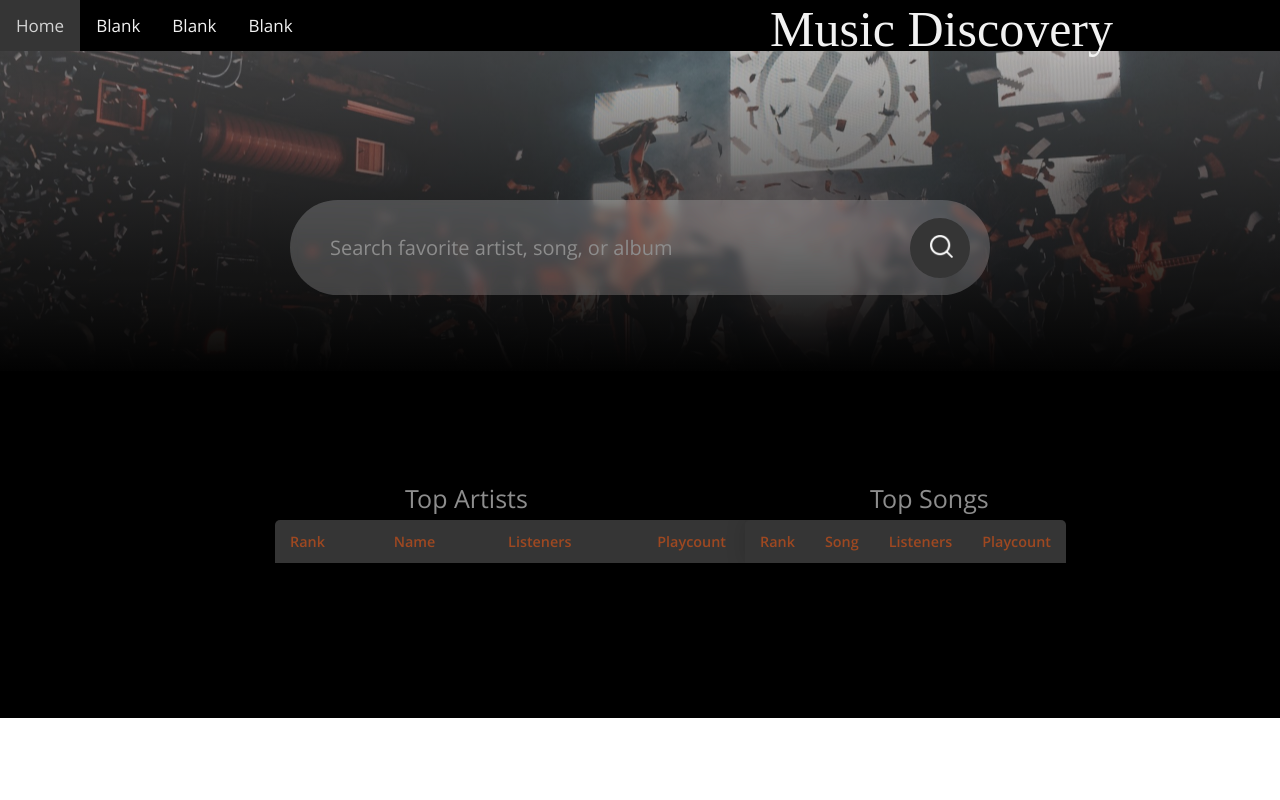
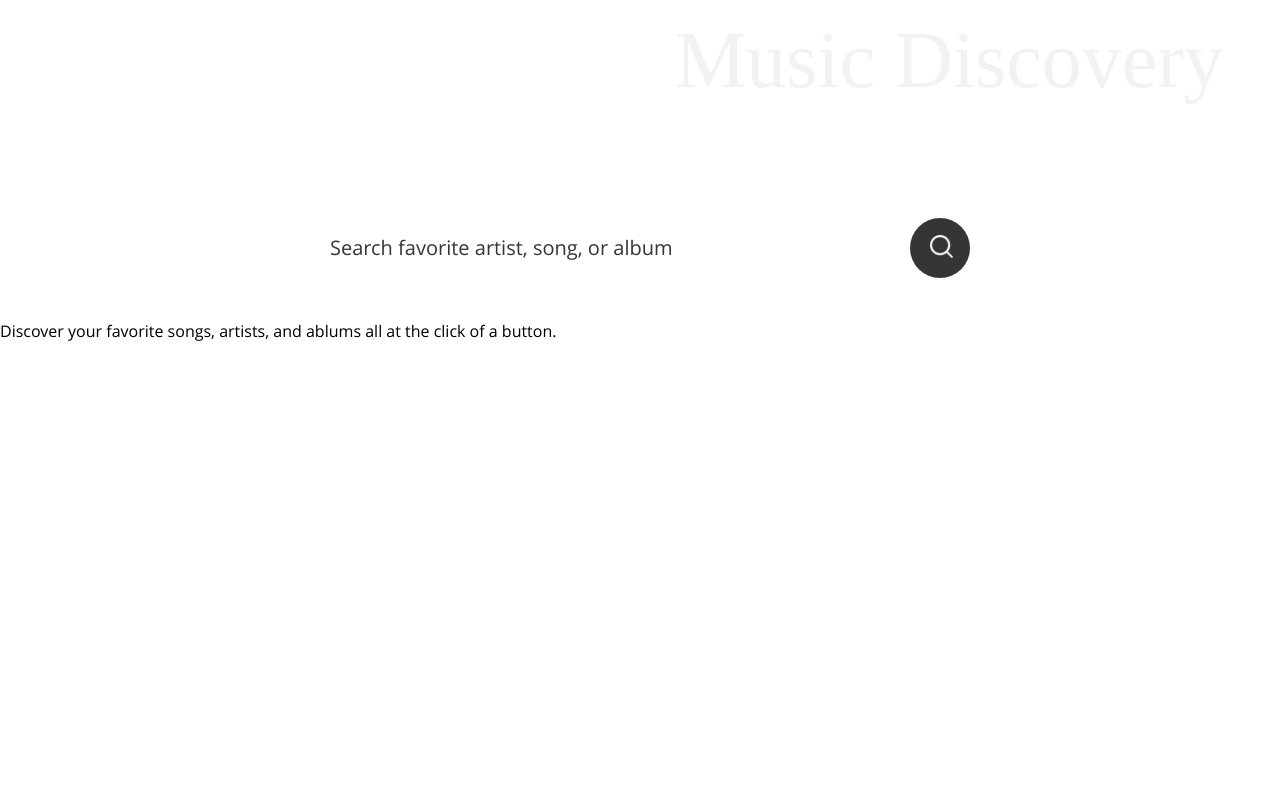
Before and after one commit to jamesreick/CIproject, a PHP site: page /njtest/page.php in a window 1280 px wide. Run offline with PHP 8.4, Linux system fonts and the light colour scheme; data that the repository does not hold is empty; some web fonts are replaced.

Commit message:
Edited layout/Added Chart Page

```diff
--- a/css/styles.css
+++ b/css/styles.css
@@ -41,20 +41,17 @@
 
 .element{
     font-family: 'PregnancyJourneyRegular-lgR7D';
-    padding: 0px;
-    font-size: 50px;
+    padding: 5px;
+    font-size: 80px;
+    margin-top: 10px;
+    margin-right: 20px;
     position: absolute;
 }
 #element-1{
     color: #f2f2f2;
-    margin-left: 770px;
-    z-index: 1;
+    margin-left: 670px;
+    z-index: 2;
 }
-#element-2{
-     color:#8d8d8d49;
-     margin-left: 780px;
-     margin-top: 8px;
-     z-index:2; }
 
 .topnav {
     background-color:rgb(0, 0, 0);
@@ -72,9 +69,9 @@
   }
 
 
+
 .topnav a:hover {
-    background-color:#d3d3d3;
-    color: black;
+    background:#ff7c4094;
   }
 
 
@@ -82,17 +79,6 @@
     background-color: #353535;
     color: #d3d3d3;
   }
-
-.layout{
-    background-image:
-    linear-gradient(
-      rgba(116, 116, 116, 0.45),
-      rgb(0, 0, 0)
-    ), url("images/Venue-safety-scaled-1.jpg");
-    box-shadow: inset 0 0 0 1000px rgba(94, 94, 94, 0.027);
-    background-position: 25% 75%;
-    background-size: cover;
-}
 
 .container{
     width: 100%;
@@ -126,12 +112,12 @@
     outline: none;
     padding: 24px 20px;
     font-size: 20px;
-    color: #8d8d8d;
+    color: #f759108a;
 
 }
 
 ::placeholder{
-    color:#8d8d8d;
+    color:#353535;
 }
 
 .search-bar button img{
@@ -146,118 +132,164 @@
     cursor: pointer;
 }
 
-.bottomLayout{
-        background-image: linear-gradient(rgb(0, 0, 0),
-        rgb(0, 0, 0));
-        padding-bottom: 150px;
+#gradient-canvas {
+    width:100%;
+    height: 70vh;
+    position: absolute;
+    top: 0;
+    left: 0;
+    z-index: 0;
+
+    clip-path: polygon(0 0, 100% 0, 100% 60%, 0% 100%);
+    --gradient-color-1: #043D5D;
+    --gradient-color-2: #032E46;
+    --gradient-color-3: #23B684;
+    --gradient-color-4: #0F595E;
+  }
+
+
+/*https://codepen.io/alvarotrigo/pen/xxYGELY*/
+@import url('https://fonts.googleapis.com/css?family=Varela+Round');
+html, body {
+    overflow-x: hidden;
+    height: 100%;
+}
+body {
+    background: #fff;
+    padding: 0;
+    margin: 0;
+    font-family: 'Varela Round', sans-serif;
+}
+.header {
+    display: block;
+    margin: 0 auto;
+    width: 100%;
+    max-width: 100%;
+    box-shadow: none;
+    position: fixed;
+    height: 60px!important;
+    overflow: hidden;
+    z-index: 10;
+}
+.main {
+    margin: 0 auto;
+    display: block;
+    height: 100%;
+    margin-top: 60px;
+}
+.mainInner{
+    display: table;
+    height: 100%;
+    width: 100%;
+    text-align: center;
+}
+.mainInner div{
+    display:table-cell;
+    vertical-align: middle;
+    font-size: 3em;
+    font-weight: bold;
+    letter-spacing: 1.25px;
+}
+#sidebarMenu {
+    z-index: 1;
+    height: 100%;
+    position: fixed;
+    left: 0;
+    width: 250px;
+    margin-top: 60px;
+    transform: translateX(-250px);
+    transition: transform 250ms ease-in-out;
+}
+.sidebarMenuInner{
+    margin:0;
+    padding:0;
+    border-top: 1px solid rgba(255, 255, 255, 0.10);
+}
+.sidebarMenuInner li{
+    list-style: none;
+    color: #fff;
+    text-transform: uppercase;
+    font-weight: bold;
+    padding: 20px;
+    cursor: pointer;
+    border-bottom: 1px solid rgba(255, 255, 255, 0.10);
+}
+.sidebarMenuInner li span{
+    display: block;
+    font-size: 14px;
+    color: rgba(255, 255, 255, 0.50);
+}
+.sidebarMenuInner li a{
+    color: #fff;
+    text-transform: uppercase;
+    font-weight: bold;
+    cursor: pointer;
+    text-decoration: none;
+}
+input[type="checkbox"]:checked ~ #sidebarMenu {
+    transform: translateX(0);
 }
 
-
-.content-table{
-    border-collapse: collapse;
-    font-size: 0.9em;
-    min-width: 525px;
-    margin-left: 275px;
-    border-radius: 5px 5px 0 0;
-    overflow: hidden;
-    box-shadow: 0 0 20px rgba(0, 0, 0, 0.15);
-    padding: 5px;
-    clear: none;
+input[type=checkbox] {
+    transition: all 0.3s;
+    box-sizing: border-box;
+    display: none;
 }
-
-.content-table thead tr{
-    background-color: #353535;
-    color: #f759108a;
-    text-align: left;
+.sidebarIconToggle {
+    transition: all 0.3s;
+    box-sizing: border-box;
+    cursor: pointer;
+    position: absolute;
+    z-index: 99;
+    height: 100%;
+    width: 100%;
+    top: 22px;
+    left: 15px;
+    height: 22px;
+    width: 22px;
 }
-
-.content-table th, .content-table td{
-    padding: 12px 15px;
+.spinner {
+    transition: all 0.3s;
+    box-sizing: border-box;
+    position: absolute;
+    height: 3px;
+    width: 100%;
+    background-color: #fff;
 }
-
-
-.content-table tbody tr{
-    color: #8d8d8d;
-    background-color: #1f1f1f;
+.horizontal {
+    transition: all 0.3s;
+    box-sizing: border-box;
+    position: relative;
+    float: left;
+    margin-top: 3px;
 }
-
-
-
-h1{
-    font-size: 25px;
-    font-weight: 5;
-    margin-top: 100px;
-    margin-left: 400px;
-    clear: both;
-    color: #8d8d8d;
-    padding: 5px;
+.diagonal.part-1 {
+    position: relative;
+    transition: all 0.3s;
+    box-sizing: border-box;
+    float: left;
 }
-
-.content-table a{
-    color: rgb(95, 95, 95);
-    text-decoration: none;
+.diagonal.part-2 {
+    transition: all 0.3s;
+    box-sizing: border-box;
+    position: relative;
+    float: left;
+    margin-top: 3px;
 }
-
-.content-table-2{
-    border-collapse: collapse;
-    font-size: 0.9em;
-    margin-left: 100px;
-    min-width: 300px;
-    border-radius: 5px 5px 0 0;
-    overflow: hidden;
-    box-shadow: 0 0 20px rgba(0, 0, 0, 0.15);
-    padding: 5px;
-    clear: none;
-
+input[type=checkbox]:checked ~ .sidebarIconToggle > .horizontal {
+    transition: all 0.3s;
+    box-sizing: border-box;
+    opacity: 0;
 }
-
-.content-table-2 thead tr{
-    background-color: #353535;
-    color: #f759108a;
-    text-align: left;
-    font-weight: bold;
+input[type=checkbox]:checked ~ .sidebarIconToggle > .diagonal.part-1 {
+    transition: all 0.3s;
+    box-sizing: border-box;
+    transform: rotate(135deg);
+    margin-top: 8px;
 }
-
-.content-table-2 th, .content-table-2 td{
-    padding: 12px 15px;
+input[type=checkbox]:checked ~ .sidebarIconToggle > .diagonal.part-2 {
+    transition: all 0.3s;
+    box-sizing: border-box;
+    transform: rotate(-135deg);
+    margin-top: -9px;
 }
-
-
-.content-table-2 tbody tr{
-    color: #8d8d8d;
-    background-color: #1f1f1f;
-}
-
-
-h2{
-    font-size: 25px;
-    font-weight: 5;
-    margin-top: 100px;
-    margin-left: 220px;
-    clear: both;
-    color: #8d8d8d;
-    padding: 5px;
-}
-
-.content-table-2 a{
-    color: rgb(95, 95, 95);
-    text-decoration: none;
-}
-
-.row {
-    margin-left:-5px;
-    margin-right:-5px;
-  }
-
-.column {
-    float: left;
-    width: 50%;
-    padding: 5px;
-  }
-
-  /* Clearfix (clear floats) */
-.row::after {
-    content: "";
-    clear: both;
-    display: table;
-  }
--- a/page.php
+++ b/page.php
@@ -30,104 +30,48 @@
 <!DOCTYPE html>
 <html>
     <head>
-      <meta name= "viewport" content="width=device-width, initial-scale=1.0">
-      <meta charset="utf-8">
-      <link href="https://font.goggleapis.com/css?fmaily=Work+Sans:300">
-      <link rel="stylesheet" href="css/styles.css">
+        <meta name="viewport" content="width=device-width, initial-scale=1.0" />
+        <meta charset="utf-8" />
+        <link href="https://font.goggleapis.com/css?fmaily=Work+Sans:300" />
+        <link rel="stylesheet" href="css/styles.css" href="css/stylesChart.css" />
     </head>
     <title>Music Discovery</title>
     <body>
-      <div class="topnav">
-         <a class="active" href="#home">Home</a>
-         <a href="#news">Blank</a>
-         <a href="#contact">Blank</a>
-         <a href="#about">Blank</a>
-         <div id= element-1 class = element>Music Discovery</div>
+        <div id="element-1" class="element">Music Discovery</div>
+        <div class="header"></div>
+        <input type="checkbox" class="openSidebarMenu" id="openSidebarMenu" />
+        <label for="openSidebarMenu" class="sidebarIconToggle">
+            <div class="spinner diagonal part-1"></div>
+            <div class="spinner horizontal"></div>
+            <div class="spinner diagonal part-2"></div>
+        </label>
+        <div id="sidebarMenu">
+            <ul class="sidebarMenuInner">
+                <li><a href="http://localhost:8080/njtest/charts.php" target="_blank">Charts</a></li>
+                <li><a href="https://instagram.com/plavookac" target="_blank">Music</a></li>
+                <li><a href="https://twitter.com/plavookac" target="_blank">Music</a></li>
+                <li><a href="https://www.youtube.com/channel/UCDfZM0IK6RBgud8HYGFXAJg" target="_blank">Music</a></li>
+                <li><a href="https://www.linkedin.com/in/plavookac/" target="_blank">Music</a></li>
+            </ul>
         </div>
+        <canvas id="gradient-canvas" data-transition-in></canvas>
+        <script type="module">
+            import { Gradient } from "./css/Gradient.js";
+
+            // Create your instance
+            const gradient = new Gradient();
+
+            // Call `initGradient` with the selector to your canvas
+            gradient.initGradient("#gradient-canvas");
+        </script>
         <div class="layout">
             <div class="container">
                 <form action="" method="POST" class="search-bar">
-               <input type="text" placeholder="Search favorite artist, song, or album" name ="getField">
-               <button name="submit"><img src="css/images/search.png"></button>
+                    <input type="text" placeholder="Search favorite artist, song, or album" name="getField" />
+                    <button name="submit"><img src="css/images/search.png" /></button>
                 </form>
             </div>
         </div>
-      <div class = bottomLayout>
-         <div class="row">
-            <div class="column">
-         <?php
-            $sql = "SELECT *
-                    FROM topartists";
-
-            $results = mysqli_query($conn, $sql);
-
-            if ($results === false){
-            echo mysqli_error($conn);
-            }else{
-            $data = mysqli_fetch_all($results, MYSQLI_ASSOC);
-            }?>
-            <h1>Top Artists</h1>
-            <table class="content-table">
-               <thead>
-                  <tr>
-                     <th>Rank</th>
-                     <th>Name</th>
-                     <th>Listeners</th>
-                     <th>Playcount</th>
-                  </tr>
-               </thead>
-               <tbody>
-                  <?php $i= 0; foreach ($data as $data): ?>
-                  <tr>
-                     <?php $i++;?>
-                     <td><?php echo $i?></td>
-                     <td><a href=<?= ($data['topArtistURL']); ?>><?=
-                        ($data['topArtistName']); ?></a> </td>
-                     <td><?= $data['topArtistlisteners'];?> </td>
-                     <td><?= $data['topArtistPlayCount'];?> </td>
-                     <?php endforeach; ?>
-                  </tr>
-               </tbody>
-            </table>
-            </div>
-            <div class="column">
-            <?php
-
-               $sql = "SELECT *
-                       FROM topsongs";
-
-               $results = mysqli_query($conn, $sql);
-
-                if ($results === false){
-                echo mysqli_error($conn);
-                }else{
-                $data = mysqli_fetch_all($results, MYSQLI_ASSOC);
-                }?>
-            <h2> Top Songs </h2>
-            <table class="content-table-2">
-               <thead>
-                  <tr>
-                     <th>Rank</th>
-                     <th>Song</th>
-                     <th>Listeners</th>
-                     <th>Playcount</th>
-                  </tr>
-               </thead>
-               <tbody>
-                  <?php $i= 0; foreach ($data as $data): ?>
-                  <tr>
-                     <?php $i++;?>
-                     <td><?php echo $i?></td>
-                     <td><a href=<?= ($data['topChartArtistURL']); ?>><?=
-                        ($data['topChartSongName']); ?> - <?= $data['topChartArtistName'];?> </a> </td>
-                     <td><?= $data['topChartSongListeners'];?> </td>
-                     <td><?= $data['topChartSongPlayCount'];?> </td>
-                     <?php endforeach; ?>
-                  </tr>
-               </tbody>
-            </table>
-            </div>
-         </div>
-      </div>
+        <p>Discover your favorite songs, artists, and ablums all at the click of a button.</p>
     </body>
 </html>
```
Lines whose indentation alone changed are shown as unchanged.
